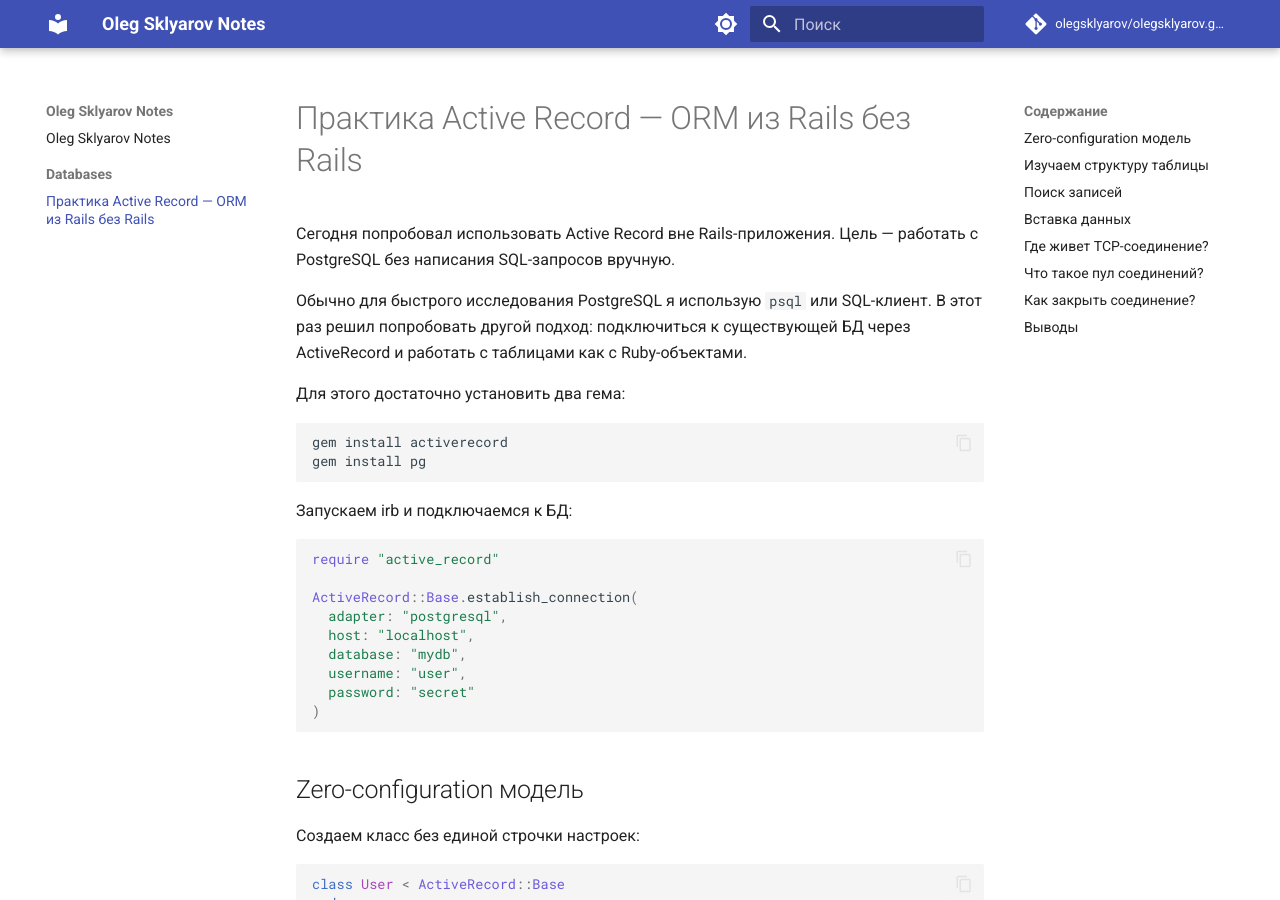
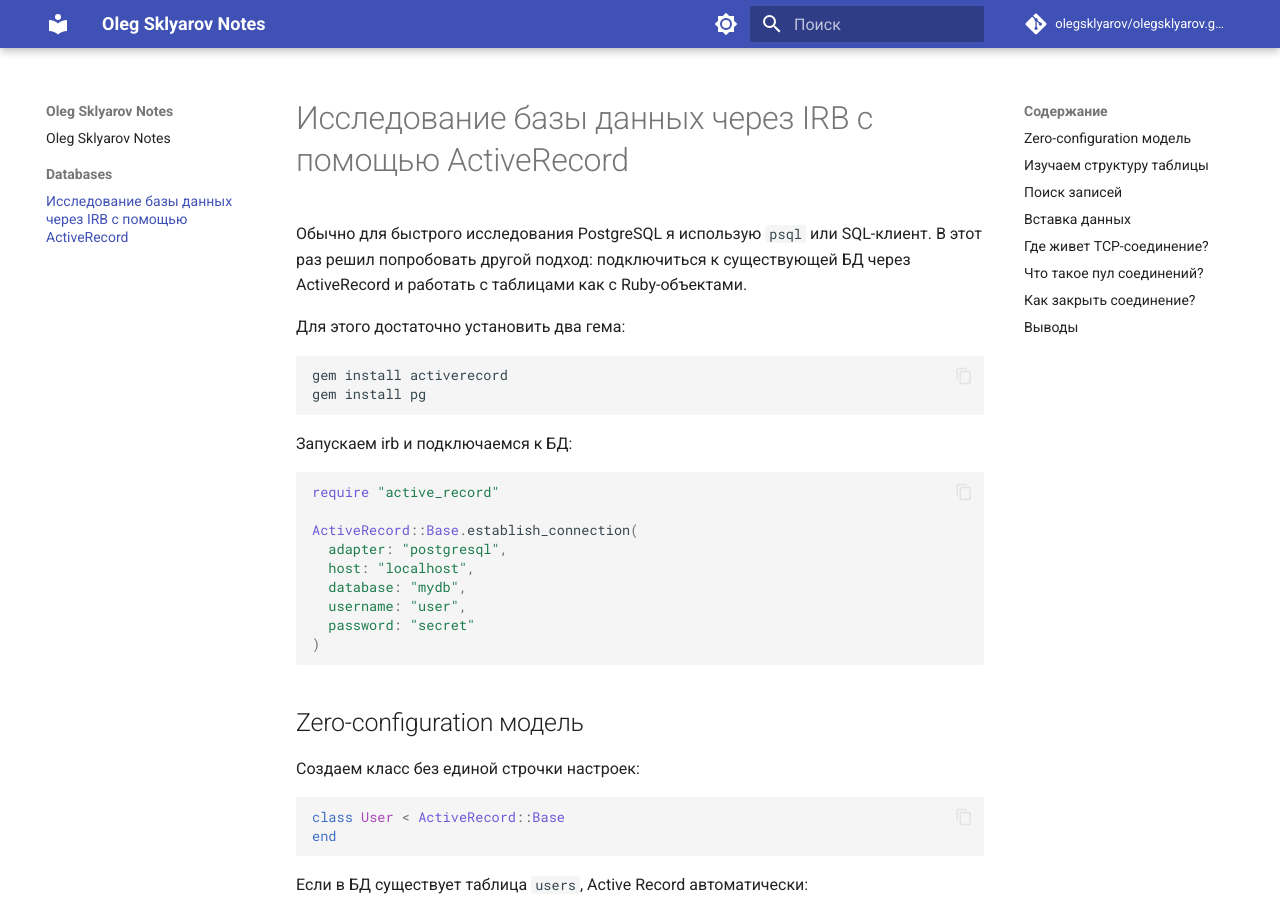
Before and after one commit to olegsklyarov/olegsklyarov.github.io, an MkDocs documentation site: the page built from docs/databases/2026-06-08-active-record-without-rails.md, in a window 1280 px wide and 900 px high. Built offline with MkDocs 1.6.1 and Material for MkDocs 9.7.7, drawn with Linux system fonts in a browser that asks for light colours; comment, search, counter and statistics services are not loaded.

Commit message:
better title

```diff
--- a/docs/databases/2026-06-08-active-record-without-rails.md
+++ b/docs/databases/2026-06-08-active-record-without-rails.md
@@ -2,9 +2,7 @@
 git_creation_date_localized: '2026-06-08'
 ---
 
-# Практика Active Record — ORM из Rails без Rails
-
-Сегодня попробовал использовать Active Record вне Rails-приложения. Цель — работать с PostgreSQL без написания SQL-запросов вручную.
+# Исследование базы данных через IRB с помощью ActiveRecord
 
 Обычно для быстрого исследования PostgreSQL я использую `psql` или SQL-клиент. В этот раз решил попробовать другой подход: подключиться к существующей БД через ActiveRecord и работать с таблицами как с Ruby-объектами.
 
```
